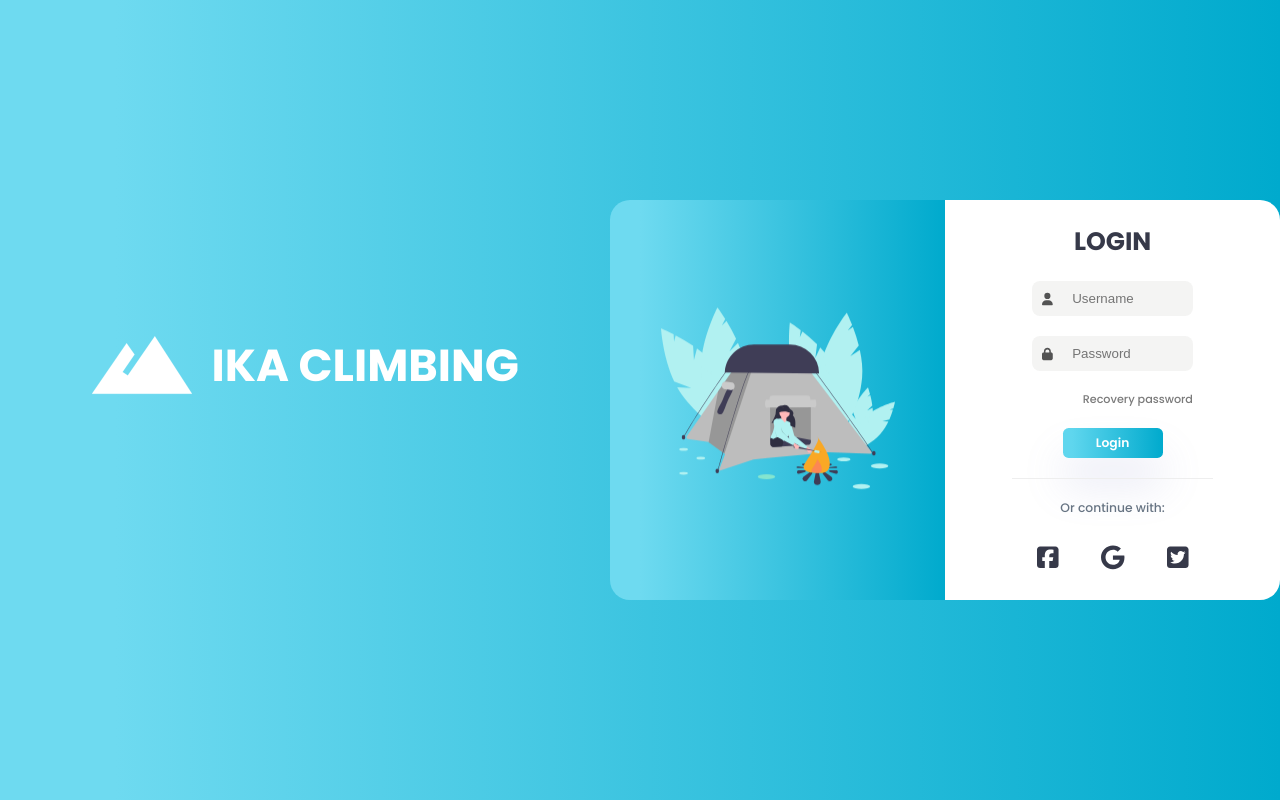
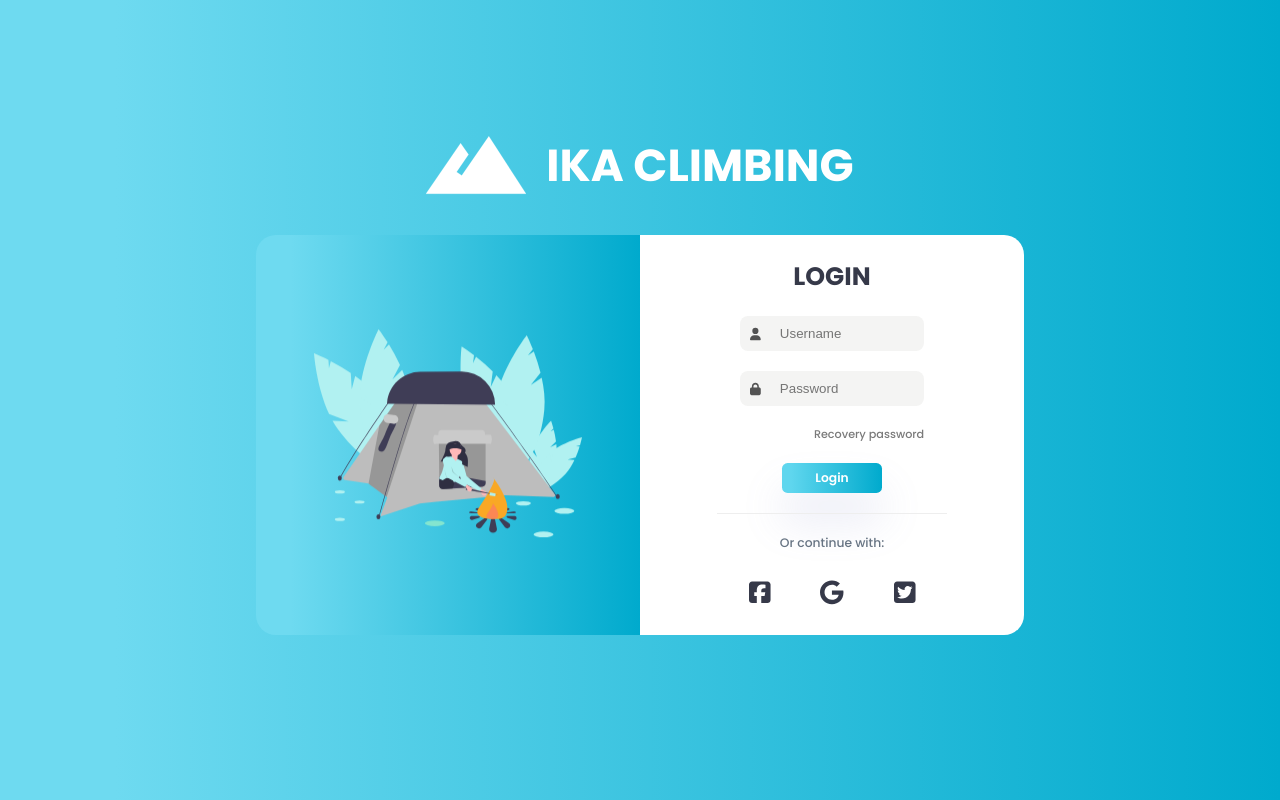
Before and after one commit to anngelRuiz/project-IKA-admin-frontend, a React (Create React App) app: page / in a window 1280 px wide. Built offline with nearby package versions, Linux system fonts and the light colour scheme.

Commit message:
fix containerCenter css rule

```diff
--- a/src/components/Dashboard/Clients/AddClient/addClient.css
+++ b/src/components/Dashboard/Clients/AddClient/addClient.css
@@ -1,15 +1,7 @@
-/* .containerCenter{
-  display: flex;
-  flex-direction: column;
-  align-items: center;
-  height: 100vh;
-
-  margin-top: 2rem;
-} */
-
 .addClient {
   align-items: start;
   background-color: var(--color-addClient);
+  flex-direction: row;
 }
 
 .containerForm{
--- a/src/components/Login/login.css
+++ b/src/components/Login/login.css
@@ -1,13 +1,4 @@
-.containerCenter{
-    display: flex;
-    justify-content: center;
-    align-items: center;
-    height: 100vh;
-    margin: 0;
-
-}
-
-& .login {
+.login {
     background: linear-gradient(90deg, rgba(110,218,240,1) 9%, rgba(0,170,205,1) 100%);
 }
 
--- a/src/styles/index.css
+++ b/src/styles/index.css
@@ -162,6 +162,15 @@ small{
     font-size: 0.75rem;
 }
 
+.containerCenter{
+    display: flex;
+    justify-content: center;
+    align-items: center;
+    flex-direction: column;
+    height: 100vh;
+    margin: 0;
+}
+
 
 .button.md{
     display: flex;
```
